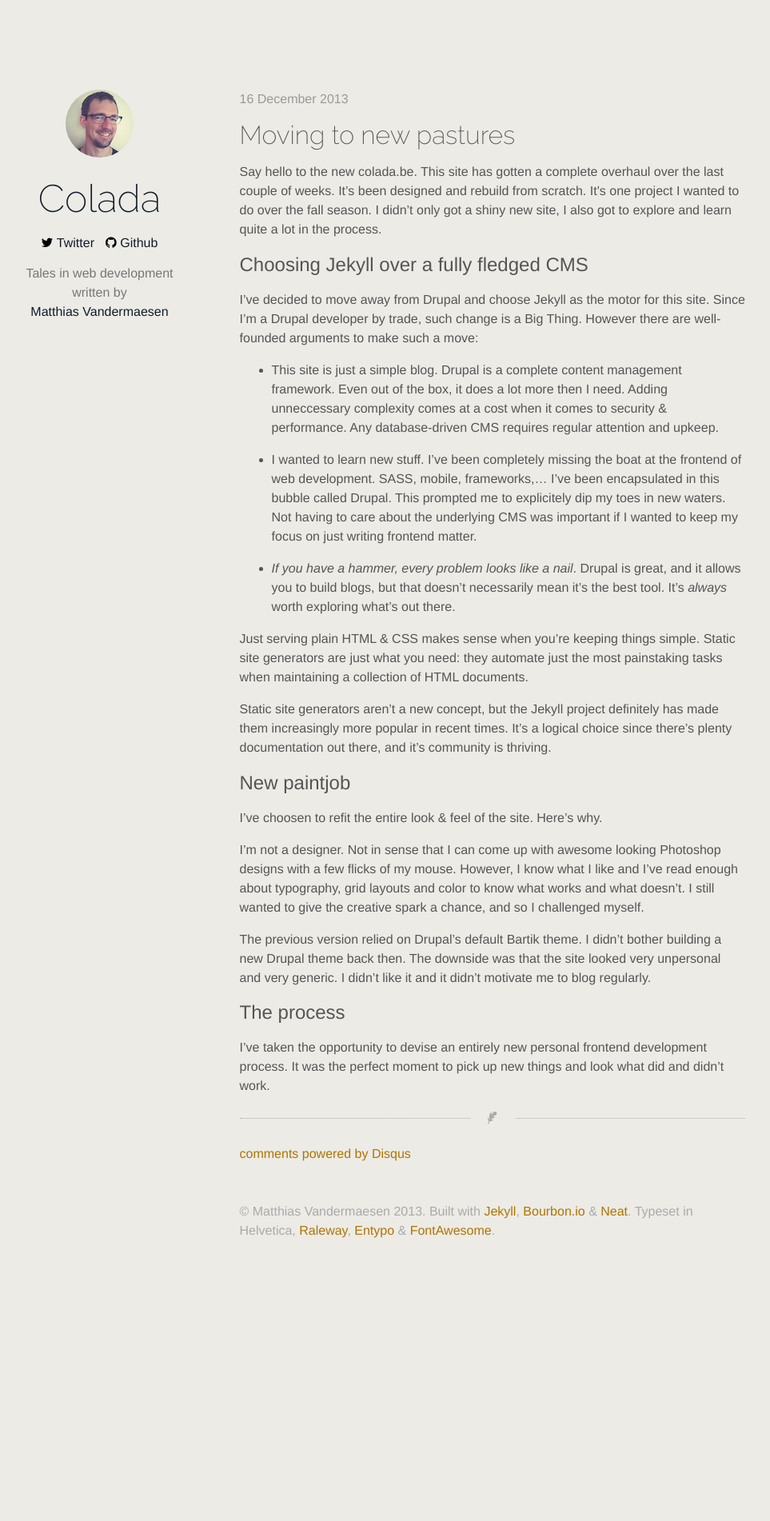
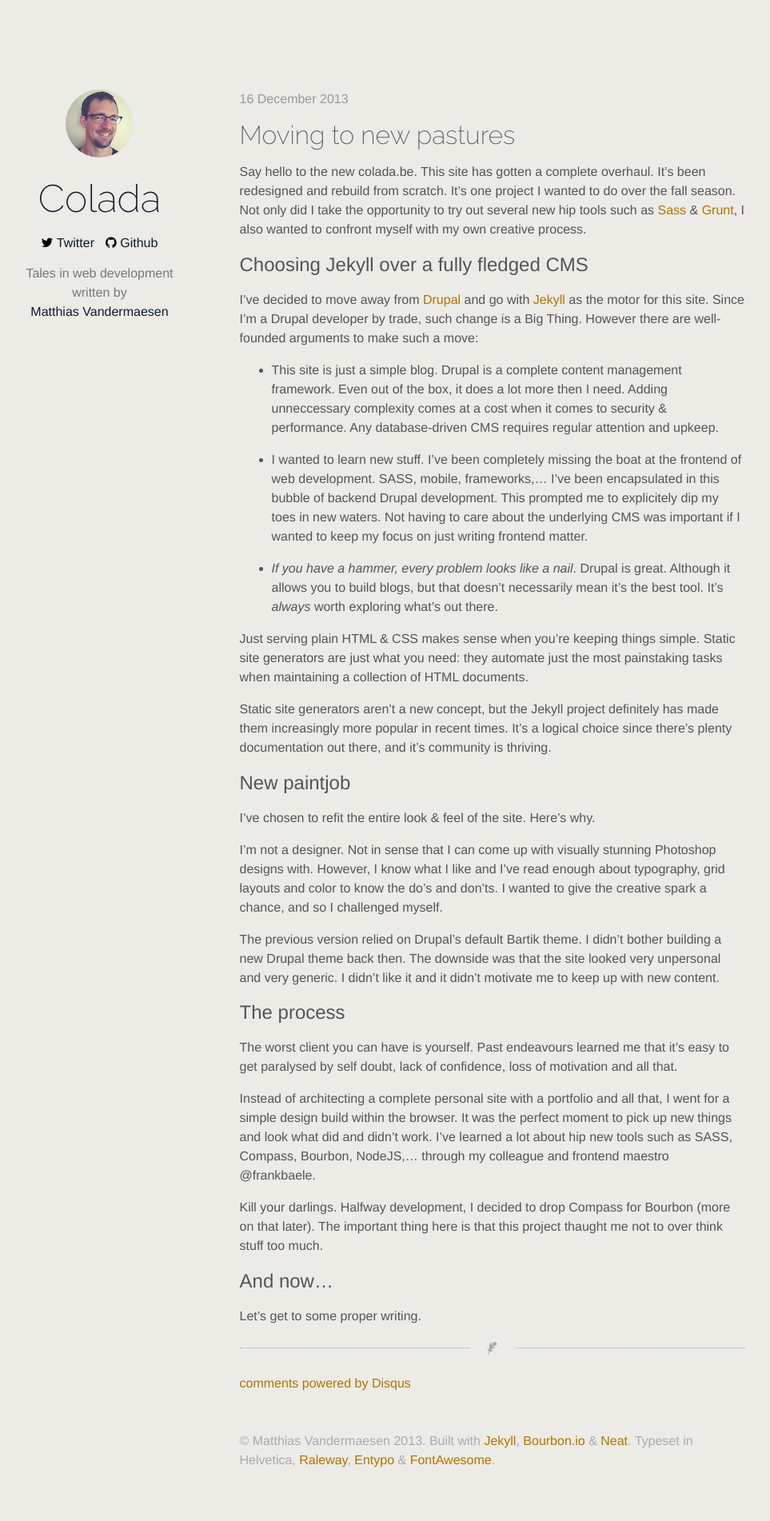
Before and after one commit to netsensei/colada, a Jekyll site: the page built from _posts/2013-12-16-moving-to-jekyll.markdown, in a window 1280 px wide. Shown: the whole page at 80% size, without its empty margins (44-1007 px from the left). Built offline with Jekyll 4.4.1, drawn with Linux system fonts in a browser that asks for light colours; Markdown is read by kramdown in place of the engine named in the settings; comment, search, counter and statistics services are not loaded; before the commit the page ends 1615 px from its top, so only the background shows below that.

Commit message:
Added: various fixes + page layout

```diff
--- a/_posts/2013-12-16-moving-to-jekyll.markdown
+++ b/_posts/2013-12-16-moving-to-jekyll.markdown
@@ -5,16 +5,19 @@ date:   2013-12-16 08:22:00
 categories: jekyll update
 comments: true
 ---
-Say hello to the new colada.be. This site has gotten a complete overhaul over the
-last couple of weeks. It's been designed and rebuild from scratch. It's one
-project I wanted to do over the fall season. I didn't only got a shiny new site,
-I also got to explore and learn quite a lot in the process.
+Say hello to the new colada.be. This site has gotten a complete overhaul. It's
+been redesigned and rebuild from scratch. It's one project I wanted to do over
+the fall season. Not only did I take the opportunity to try out several new hip
+tools such as <a href="http://sass-lang.com/">Sass</a> &amp;
+<a href="http://gruntjs.com/">Grunt</a>, I also wanted to confront myself with
+my own creative process.
 
 ## Choosing Jekyll over a fully fledged CMS
 
-I've decided to move away from Drupal and choose Jekyll as the motor for this
-site. Since I'm a Drupal developer by trade, such change is a Big Thing. However
-there are well-founded arguments to make such a move:
+I've decided to move away from <a href="http://drupal.org">Drupal</a> and go with
+ <a href="http://jekyllrb.com">Jekyll</a> as the motor for this site. Since I'm
+ a Drupal developer by trade, such change is a Big Thing. However there are
+ well-founded arguments to make such a move:
 
 * This site is just a simple blog. Drupal is a complete content management
 framework. Even out of the box, it does a lot more then I need. Adding
@@ -23,13 +26,13 @@ Any database-driven CMS requires regular attention and upkeep.
 
 * I wanted to learn new stuff. I've been completely missing the boat at the
 frontend of web development. SASS, mobile, frameworks,... I've been encapsulated
-in this bubble called Drupal. This prompted me to explicitely dip my toes in new
-waters. Not having to care about the underlying CMS was important if I
-wanted to keep my focus on just writing frontend matter.
+in this bubble of backend Drupal development. This prompted me to explicitely
+dip my toes in new waters. Not having to care about the underlying CMS was
+important if I wanted to keep my focus on just writing frontend matter.
 
 * <em>If you have a hammer, every problem looks like a nail</em>. Drupal is
-great, and it  allows you to build blogs, but that doesn't necessarily mean it's
-the best tool. It's <em>always</em> worth exploring what's out there.
+great. Although it allows you to build blogs, but that doesn't necessarily mean
+it's the best tool. It's <em>always</em> worth exploring what's out there.
 
 Just serving plain HTML & CSS makes sense when you're keeping things simple.
 Static site generators are just what you need: they automate just the most
@@ -41,21 +44,34 @@ since there's plenty documentation out there, and it's community is thriving.
 
 ## New paintjob
 
-I've choosen to refit the entire look & feel of the site. Here's why.
+I've chosen to refit the entire look & feel of the site. Here's why.
 
-I'm not a designer. Not in sense that I can come up with awesome looking
-Photoshop designs with a few flicks of my mouse. However, I know what I like and
-I've read enough about typography, grid layouts and color to know what works and
-what doesn't. I still wanted to give the creative spark a chance, and so I
-challenged myself.
+I'm not a designer. Not in sense that I can come up with visually stunning
+Photoshop designs with. However, I know what I like and I've read enough about
+typography, grid layouts and color to know the do's and don'ts. I wanted to give
+the creative spark a chance, and so I challenged myself.
 
 The previous version relied on Drupal's default Bartik theme. I didn't bother
 building a new Drupal theme back then. The downside was that the site looked
-very unpersonal and very generic. I didn't like it and it didn't motivate me
-to blog regularly.
+very unpersonal and very generic. I didn't like it and it didn't motivate me to
+keep up with new content.
 
 ## The process
 
-I've taken the opportunity to devise an entirely new personal frontend
-development process. It was the perfect moment to pick up new things and look
-what did and didn't work.
+The worst client you can have is yourself. Past endeavours learned me that it's
+easy to get paralysed by self doubt, lack of confidence, loss of motivation and
+all that.
+
+Instead of architecting a complete personal site with a portfolio and all that,
+I went for a simple design build within the browser. It was the perfect moment
+to pick up new things and look what did and didn't work. I've learned a lot
+about hip new tools such as SASS, Compass, Bourbon, NodeJS,... through my
+colleague and frontend maestro @frankbaele.
+
+Kill your darlings. Halfway development, I decided to drop Compass for Bourbon
+(more on that later). The important thing here is that this project thaught me
+not to over think stuff too much.
+
+## And now...
+
+Let's get to some proper writing.
--- a/_sass/_styles.scss
+++ b/_sass/_styles.scss
@@ -112,7 +112,7 @@ div.posts-overview > article:nth-child(1) {
   margin-top: 0;
 }
 
-article {
+.main {
   color: #555;
 
   h1 {
--- a/css/screen.css
+++ b/css/screen.css
@@ -407,11 +407,11 @@ ul.online-presence {
 div.posts-overview > article:nth-child(1) {
   margin-top: 0; }
 
-article {
+.main {
   color: #555555; }
-  article h1 {
+  .main h1 {
     font-weight: 200; }
-  article h2, article h3 {
+  .main h2, .main h3 {
     font-weight: 100; }
 
 .format-detail {
--- a/index.html
+++ b/index.html
@@ -1,6 +1,6 @@
 ---
 layout: default
-title: Colada
+title: Regular dispatches covering Tech and Web development brought by Matthias Vandermaesen
 ---
 
 <div class="home">
```
Also changed, not shown: _layouts/page.html (added, +7 -0 lines), about.html (+40 -2 lines).
